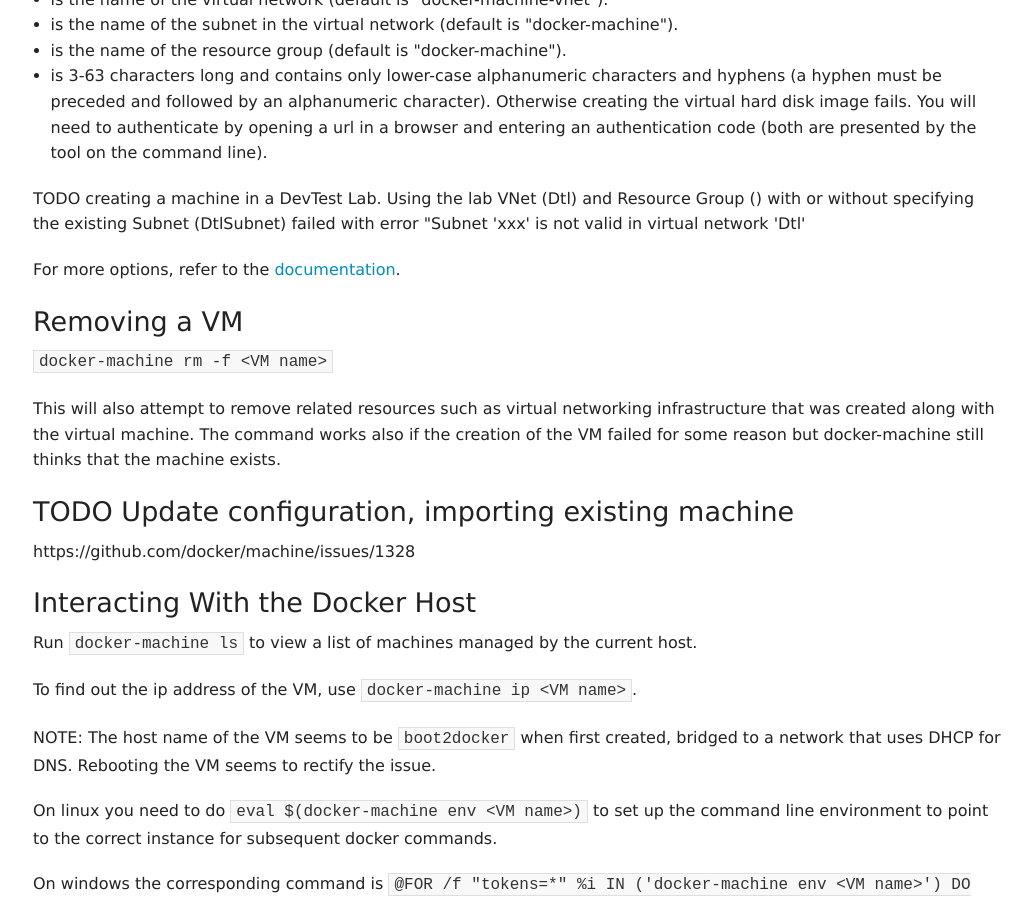
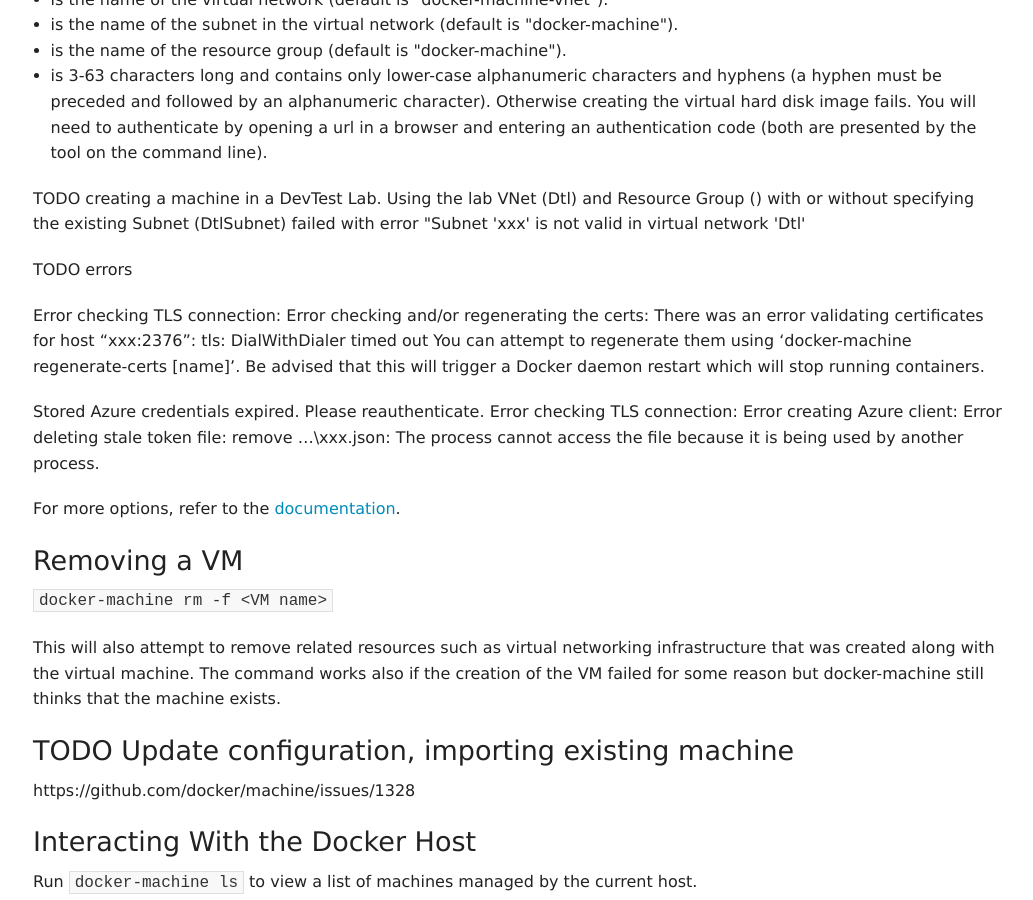
Before and after one commit to mikkorepolainen/mikkorepolainen.github.io, a Jekyll site: the page built from documents/_posts/2016-05-01-docker.md, in a window 1280 px wide and 900 px high, scrolled down 3945 px. Shown: the whole window, without its empty margins (122-1155 px from the left). Built offline with Jekyll 4.4.1, drawn with Linux system fonts in a browser that asks for light colours; some of the changed text lies outside the part shown.

Commit message:
Updates to docker doc

```diff
--- a/documents/_posts/2016-05-01-docker.md
+++ b/documents/_posts/2016-05-01-docker.md
@@ -161,6 +161,15 @@
 
 TODO creating a machine in a DevTest Lab. Using the lab VNet (Dtl<LabName>) and Resource Group (<LabName><Random code>) with or without specifying the existing Subnet (Dtl<LabName>Subnet) failed with error "Subnet 'xxx' is not valid in virtual network 'Dtl<LabName>'
 
+TODO errors
+
+Error checking TLS connection: Error checking and/or regenerating the certs: There was an error validating certificates for host "xxx:2376": tls: DialWithDialer timed out
+You can attempt to regenerate them using 'docker-machine regenerate-certs [name]'.
+Be advised that this will trigger a Docker daemon restart which will stop running containers.
+
+Stored Azure credentials expired. Please reauthenticate.
+Error checking TLS connection: Error creating Azure client: Error deleting stale token file: remove ...\xxx.json: The process cannot access the file because it is being used by another process.
+
 For more options, refer to the [documentation](https://docs.docker.com/machine/drivers/azure/).
 
 ### Removing a VM
@@ -208,6 +217,9 @@
 
 `docker build -t mockgateway .`
 
+TODO On windows, you get the following message when building images for non-windows hosts:
+SECURITY WARNING: You are building a Docker image from Windows against a non-Windows Docker host. All files and directories added to build context will have '-rwxr-xr-x' permissions. It is recommended to double check and reset permissions for sensitive files and directories.
+
 https://docs.docker.com/engine/reference/commandline/run/
 
 `docker images`
@@ -219,8 +231,6 @@
 `docker ps --all`
 
 `docker logs --follow <VM name>`
-
-
 
 https://docs.docker.com/engine/reference/commandline/logs/
 
```
